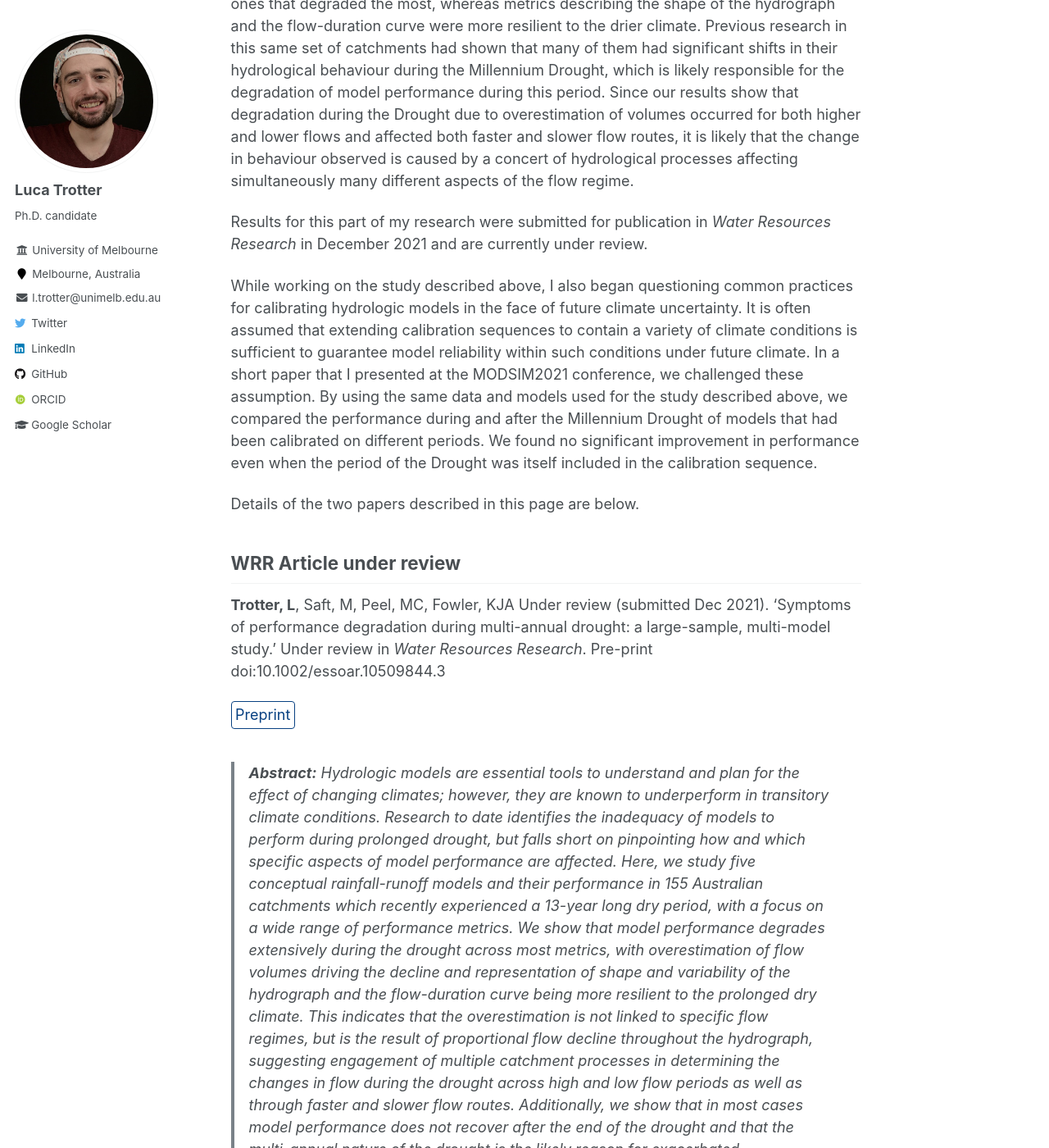
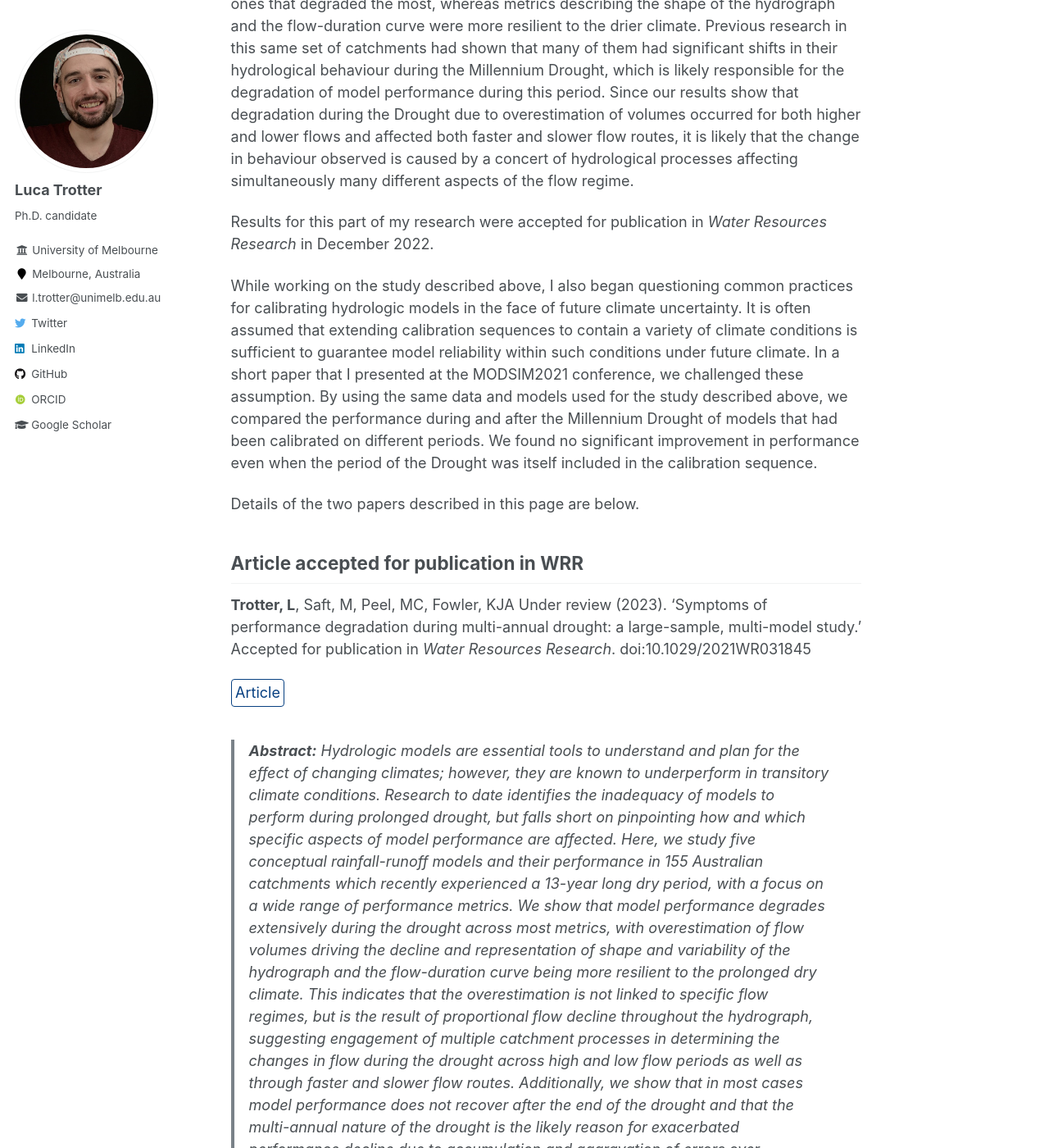
Before and after one commit to ltrotter/ltrotter.github.io, a Jekyll site: the page built from _research/model-reliability.md, in a window 1280 px wide and 1400 px high, scrolled down 783 px. Shown: the whole window at 82% size. Built offline with Jekyll 4.4.1, drawn with Linux system fonts in a browser that asks for light colours; some web fonts are replaced.

Commit message:
Update publications
Add WRR paper acceptance and PDFs of papers

```diff
--- a/_research/model-reliability.md
+++ b/_research/model-reliability.md
@@ -12,17 +12,17 @@ For this piece of research, we calibrated and forced five conceptual hydrologic
 
 Our results show extensive performance degradation at the onset of the drought across all the metrics and models tested. However, metrics associated with flow volumes were the ones that degraded the most, whereas metrics describing the shape of the hydrograph and the flow-duration curve were more resilient to the drier climate. Previous research in this same set of catchments had shown that many of them had significant shifts in their hydrological behaviour during the Millennium Drought, which is likely responsible for the degradation of model performance during this period. Since our results show that degradation during the Drought due to overestimation of volumes occurred for both higher and lower flows and affected both faster and slower flow routes, it is likely that the change in behaviour observed is caused by a concert of hydrological processes affecting simultaneously many different aspects of the flow regime.
 
-Results for this part of my research were submitted for publication in *Water Resources Research* in December 2021 and are currently under review.
+Results for this part of my research were accepted for publication in *Water Resources Research* in December 2022.
 
 While working on the study described above, I also began questioning common practices for calibrating hydrologic models in the face of future climate uncertainty. It is often assumed that extending calibration sequences to contain a variety of climate conditions is sufficient to guarantee model reliability within such conditions under future climate. In a short paper that I presented at the MODSIM2021 conference, we challenged these assumption. By using the same data and models used for the study described above, we compared the performance during and after the Millennium Drought of models that had been calibrated on different periods. We found no significant improvement in performance even when the period of the Drought was itself included in the calibration sequence.
 
 Details of the two papers described in this page are below.
 
-## WRR Article under review
+## Article accepted for publication in WRR
 
-**Trotter, L**, Saft, M, Peel, MC, Fowler, KJA Under review (submitted Dec 2021). 'Symptoms of performance degradation during multi-annual drought: a large-sample, multi-model study.' Under review in *Water Resources Research*. Pre-print doi:10.1002/essoar.10509844.3
+**Trotter, L**, Saft, M, Peel, MC, Fowler, KJA Under review (2023). 'Symptoms of performance degradation during multi-annual drought: a large-sample, multi-model study.' Accepted for publication in *Water Resources Research*. doi:10.1029/2021WR031845
 
-[Preprint](https://doi.org/10.1002/essoar.10509844.3){: .btn--research}
+[Article](https://doi.org/10.1029/2021WR031845){: .btn--research}
 
 > **Abstract:** Hydrologic models are essential tools to understand and plan for the effect of changing climates; however, they are known to underperform in transitory climate conditions.
 Research to date identifies the inadequacy of models to perform during prolonged drought, but falls short on pinpointing how and which specific aspects of model performance are affected.
```
Also changed, not shown: _publications/2021-MODSIM-naivecalibration.md (renamed from _publications/2021-MODSIM-paper.md, +1 -1 lines), _publications/2022-GMD-MARRMoT2.md (renamed from _publications/2022-GMD-MARRMoT.md, +1 -1 lines), _publications/2022-WRR-submission.md (deleted, +0 -7 lines), _publications/2023-WRR-symptoms.md (added, +8 -0 lines), 6 other files.
